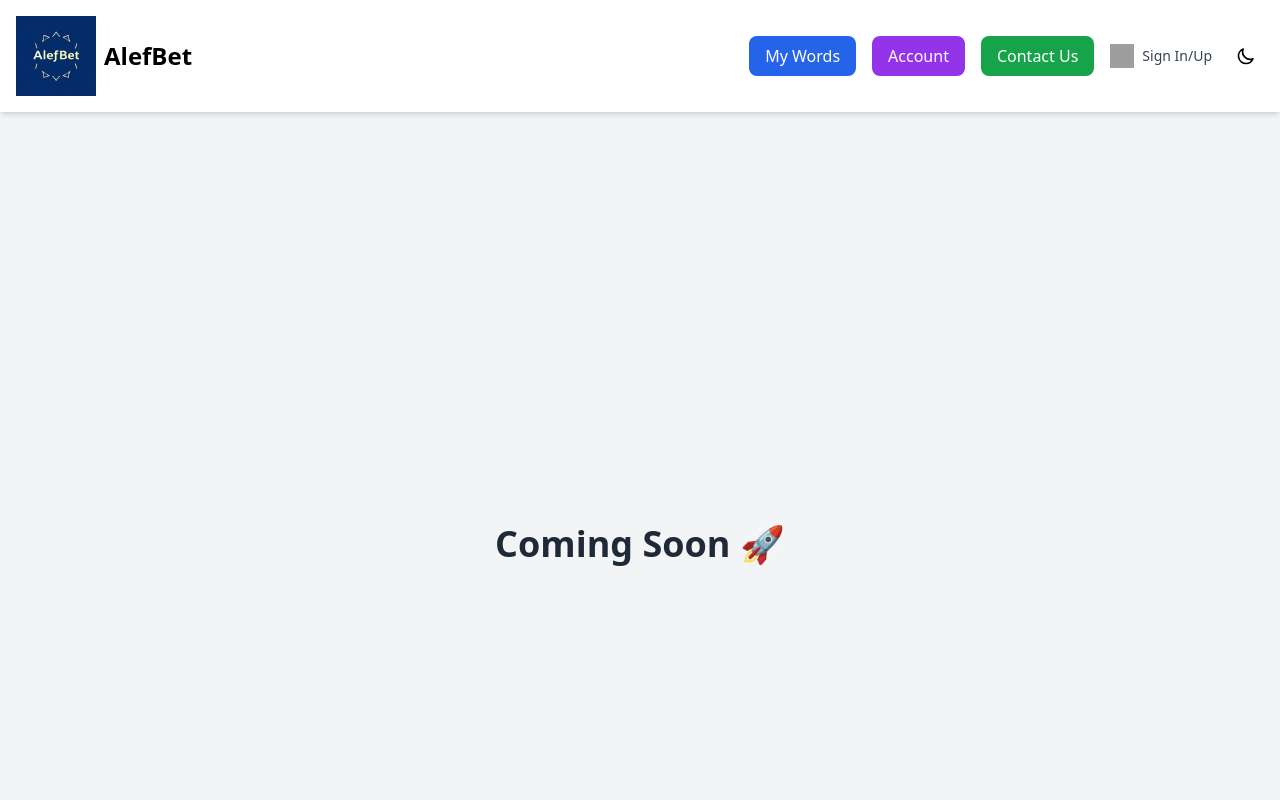
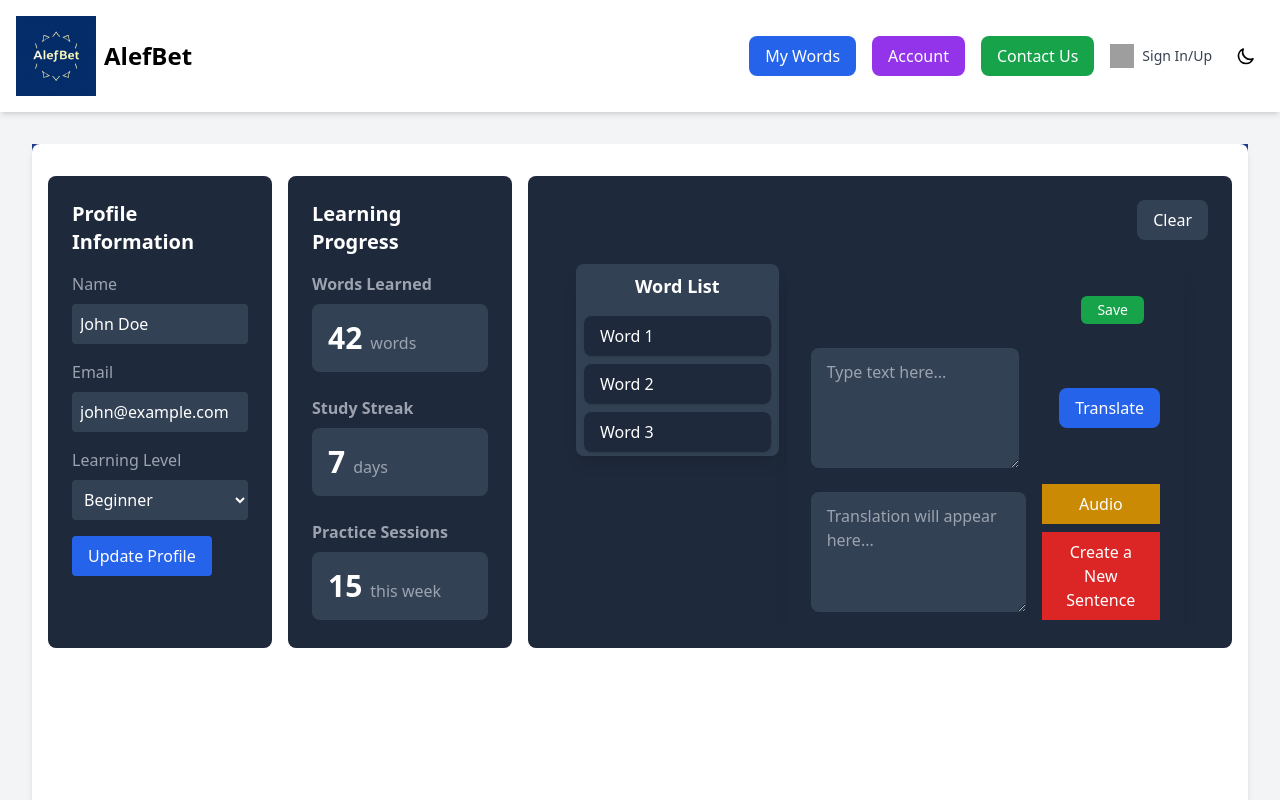
Before and after one commit to kfiros94/WebDevelopment_G15, a Next.js app in the folder WebG15_Nextjs/: page /account in a window 1280 px wide. Shown: the top 800 px of the page. Built offline with nearby package versions, Linux system fonts and the light colour scheme; no server answers; grey boxes are pictures that could not be loaded.

Commit message:
create Account page

```diff
--- a/WebG15_Nextjs/src/app/account/page.jsx
+++ b/WebG15_Nextjs/src/app/account/page.jsx
@@ -1,13 +1,58 @@
 'use client';
 
-const AccountPage = () => {
+import React, { useState, useRef, useEffect } from 'react';
+import Image from 'next/image'; // Next.js optimized image component
+import Navbar from '../../components/Navbar';
+import AccountMainTab from '../../components/AccountMainTab';
+import LearningStatistics from '../../components/LearningStatistics';
+import ProfileInformation from '../../components/ProfileInformation';
+
+const Account = () => {
+  const [punctuations, setPunctuations] = useState([]);
+  const [isVisible, setIsVisible] = useState(false); // Track if Featured Content is visible
+  const featuredRef = useRef(null); // Ref for Featured Content Section
+
+  const handleWordSelection = (punctuatedForms) => {
+    setPunctuations(punctuatedForms);
+  };
+
+  const clearPunctuationList = () => {
+    setPunctuations([]);
+  };
+
+  // Observe when the Featured Content Section comes into view
+  useEffect(() => {
+    if (!featuredRef.current) return; // Add a null check for the ref
+
+    const observer = new IntersectionObserver(
+      ([entry]) => {
+        if (entry.isIntersecting) {
+          setIsVisible(true); // Set visible when in view
+        }
+      },
+      { threshold: 0.1 } // Trigger when 10% of the section is visible
+    );
+
+    observer.observe(featuredRef.current);
+
+    return () => {
+      if (featuredRef.current) {
+        observer.unobserve(featuredRef.current); // Ensure featuredRef.current is not null
+      }
+    };
+  }, [featuredRef]); // Add featuredRef as a dependency
+
   return (
-    <div className="h-screen flex items-center justify-center bg-gray-100 dark:bg-slate-900">
-      <h1 className="text-4xl font-bold text-gray-800 dark:text-white">
-        Coming Soon 🚀
-      </h1>
+    <div className="h-screen bg-gradient-to-b from-blue-900 to-slate-800 dark:from-gray-900 dark:to-black flex flex-col text-white dark:text-gray-300">
+      <main id="the-main" className="flex-1 container mx-auto px-4 py-8 bg-white dark:bg-gray-800 rounded-lg shadow-md">
+        <div id="row1" className="grid grid-cols-5 gap-4">
+          <ProfileInformation />
+          <LearningStatistics />
+          <AccountMainTab />
+        </div>
+      </main>
     </div>
   );
 };
 
-export default AccountPage;
+export default Account;
--- a/WebG15_Nextjs/src/components/AccountMainTab.jsx
+++ b/WebG15_Nextjs/src/components/AccountMainTab.jsx
@@ -44,37 +44,48 @@ const AccountMainTab = () => {
   }, []);
 
   return (
-    <div className="col-span-3 bg-slate-800 rounded-lg p-6">
+    <div className="col-span-3 bg-slate-800 dark:bg-gray-900 rounded-lg p-6 transition-all duration-300">
       <div className="flex justify-end">
-        <button id="clear-btn" className="flex justify-end px-4 py-2 rounded-lg font-medium bg-slate-700 hover:bg-blue-700">
+        <button id="clear-btn" className="flex justify-end px-4 py-2 rounded-lg font-medium bg-slate-700 dark:bg-gray-800 hover:bg-blue-700 dark:hover:bg-blue-800 transition-all duration-300">
           Clear
         </button>
       </div>
       <div id="main-wrapper" className="scrollable-section max-h-96 overflow-y-auto p-6 flex flex-col gap-4">
         <div id="content-container" className="flex gap-2 template-container">
-          <div className="bg-slate-700 rounded-lg p-2 shadow-lg overflow-y-auto w-2/6 h-48">
-            <h4 className="text-lg font-bold mb-4 text-center">Word List</h4>
+          <div className="bg-slate-700 dark:bg-gray-800 rounded-lg p-2 shadow-lg overflow-y-auto w-2/6 h-48 transition-all duration-300">
+            <h4 className="text-lg font-bold mb-4 text-white dark:text-gray-200 text-center transition-all duration-300">
+              Word List
+            </h4>
             <ul className="space-y-2">
-              <li className="px-4 py-2 bg-slate-800 rounded-lg shadow">Word 1</li>
-              <li className="px-4 py-2 bg-slate-800 rounded-lg shadow">Word 2</li>
-              <li className="px-4 py-2 bg-slate-800 rounded-lg shadow">Word 3</li>
-              <li className="px-4 py-2 bg-slate-800 rounded-lg shadow">Word 4</li>
+              {['Word 1', 'Word 2', 'Word 3', 'Word 4'].map((word, index) => (
+                <li key={index} className="px-4 py-2 bg-slate-800 dark:bg-gray-900 rounded-lg shadow text-white dark:text-gray-300 transition-all duration-300">
+                  {word}
+                </li>
+              ))}
             </ul>
           </div>
-          <div id="tabWords" className="bg-slate-800 rounded-lg p-6 shadow-lg flex-1">
+          <div id="tabWords" className="bg-slate-800 dark:bg-gray-900 rounded-lg p-6 shadow-lg flex-1 transition-all duration-300">
             <div className="flex flex-col gap-4">
               <span className="flex justify-end px-4 py-2">
-                <button className="px-4 py-1 text-sm rounded-md font-medium bg-green-600 hover:bg-green-700">Save</button>
+                <button className="px-4 py-1 text-sm rounded-md font-medium bg-green-600 dark:bg-green-700 hover:bg-green-700 dark:hover:bg-green-800 transition-all duration-300">
+                  Save
+                </button>
               </span>
               <div className="flex items-center gap-10">
-                <textarea id="input-english" placeholder="Type text here..." className="w-full px-4 py-3 rounded-lg bg-slate-700 text-white" rows="4"></textarea>
-                <button id="translate-btn" className="px-4 py-2 rounded-lg bg-blue-600 hover:bg-blue-700">Translate</button>
+                <textarea id="input-english" placeholder="Type text here..." className="w-full px-4 py-3 rounded-lg bg-slate-700 dark:bg-gray-800 text-white dark:text-gray-300 transition-all duration-300" rows="4"></textarea>
+                <button id="translate-btn" className="px-4 py-2 rounded-lg bg-blue-600 dark:bg-blue-700 hover:bg-blue-700 dark:hover:bg-blue-800 transition-all duration-300">
+                  Translate
+                </button>
               </div>
               <div className="flex items-center gap-4">
-                <textarea id="output-hebrew" placeholder="Translation will appear here..." className="w-full px-4 py-3 rounded-lg bg-slate-700 text-white" rows="4" readOnly></textarea>
+                <textarea id="output-hebrew" placeholder="Translation will appear here..." className="w-full px-4 py-3 rounded-lg bg-slate-700 dark:bg-gray-800 text-white dark:text-gray-300 transition-all duration-300" rows="4" readOnly></textarea>
                 <div className="flex flex-col gap-2">
-                  <button className="px-4 py-2 bg-yellow-600 hover:bg-yellow-700">Audio</button>
-                  <button className="px-4 py-2 bg-red-600 hover:bg-red-700 duplicate-btn">Create a New Sentence</button>
+                  <button className="px-4 py-2 bg-yellow-600 dark:bg-yellow-700 hover:bg-yellow-700 dark:hover:bg-yellow-800 transition-all duration-300">
+                    Audio
+                  </button>
+                  <button className="px-4 py-2 bg-red-600 dark:bg-red-700 hover:bg-red-700 dark:hover:bg-red-800 duplicate-btn transition-all duration-300">
+                    Create a New Sentence
+                  </button>
                 </div>
               </div>
             </div>
--- a/WebG15_Nextjs/src/components/LearningStatistics.jsx
+++ b/WebG15_Nextjs/src/components/LearningStatistics.jsx
@@ -5,28 +5,48 @@ import React from 'react';
 
 const LearningStatistics = () => {
   return (
-    <div className="col-span-1 bg-slate-800 rounded-lg p-6">
-      <h2 className="text-xl font-bold mb-4">Learning Progress</h2>
+    <div className="col-span-1 bg-slate-800 dark:bg-gray-900 rounded-lg p-6 transition-all duration-300">
+      <h2 className="text-xl font-bold mb-4 text-white dark:text-gray-200 transition-all duration-300">
+        Learning Progress
+      </h2>
       <div className="space-y-6">
         <div>
-          <h3 className="font-bold mb-2">Words Learned</h3>
-          <div className="bg-slate-700 rounded-lg p-4">
-            <span className="text-3xl font-bold">42</span>
-            <span className="text-gray-400 ml-2">words</span>
+          <h3 className="font-bold mb-2 text-gray-400 dark:text-gray-300 transition-all duration-300">
+            Words Learned
+          </h3>
+          <div className="bg-slate-700 dark:bg-gray-800 rounded-lg p-4 transition-all duration-300">
+            <span className="text-3xl font-bold text-white dark:text-gray-200 transition-all duration-300">
+              42
+            </span>
+            <span className="text-gray-400 dark:text-gray-300 ml-2 transition-all duration-300">
+              words
+            </span>
           </div>
         </div>
         <div>
-          <h3 className="font-bold mb-2">Study Streak</h3>
-          <div className="bg-slate-700 rounded-lg p-4">
-            <span className="text-3xl font-bold">7</span>
-            <span className="text-gray-400 ml-2">days</span>
+          <h3 className="font-bold mb-2 text-gray-400 dark:text-gray-300 transition-all duration-300">
+            Study Streak
+          </h3>
+          <div className="bg-slate-700 dark:bg-gray-800 rounded-lg p-4 transition-all duration-300">
+            <span className="text-3xl font-bold text-white dark:text-gray-200 transition-all duration-300">
+              7
+            </span>
+            <span className="text-gray-400 dark:text-gray-300 ml-2 transition-all duration-300">
+              days
+            </span>
           </div>
         </div>
         <div>
-          <h3 className="font-bold mb-2">Practice Sessions</h3>
-          <div className="bg-slate-700 rounded-lg p-4">
-            <span className="text-3xl font-bold">15</span>
-            <span className="text-gray-400 ml-2">this week</span>
+          <h3 className="font-bold mb-2 text-gray-400 dark:text-gray-300 transition-all duration-300">
+            Practice Sessions
+          </h3>
+          <div className="bg-slate-700 dark:bg-gray-800 rounded-lg p-4 transition-all duration-300">
+            <span className="text-3xl font-bold text-white dark:text-gray-200 transition-all duration-300">
+              15
+            </span>
+            <span className="text-gray-400 dark:text-gray-300 ml-2 transition-all duration-300">
+              this week
+            </span>
           </div>
         </div>
       </div>
--- a/WebG15_Nextjs/src/components/ProfileInformation.jsx
+++ b/WebG15_Nextjs/src/components/ProfileInformation.jsx
@@ -16,43 +16,53 @@ const ProfileInformation = () => {
   };
 
   return (
-    <div className="col-span-1 bg-slate-800 rounded-lg p-6">
-      <h2 className="text-xl font-bold mb-4">Profile Information</h2>
+    <div className="col-span-1 bg-slate-800 dark:bg-gray-900 rounded-lg p-6 transition-all duration-300">
+      <h2 className="text-xl font-bold mb-4 text-white dark:text-gray-200 transition-all duration-300">
+        Profile Information
+      </h2>
       <form className="space-y-4">
         <div>
-          <label className="block mb-2">Name</label>
+          <label className="block mb-2 text-gray-400 dark:text-gray-300 transition-all duration-300">
+            Name
+          </label>
           <input
             type="text"
             name="name"
             value={profile.name}
             onChange={handleChange}
-            className="w-full p-2 rounded bg-slate-700"
+            className="w-full p-2 rounded bg-slate-700 dark:bg-gray-800 text-white dark:text-gray-300 focus:ring-2 focus:ring-blue-500 transition-all duration-300"
           />
         </div>
         <div>
-          <label className="block mb-2">Email</label>
+          <label className="block mb-2 text-gray-400 dark:text-gray-300 transition-all duration-300">
+            Email
+          </label>
           <input
             type="email"
             name="email"
             value={profile.email}
             onChange={handleChange}
-            className="w-full p-2 rounded bg-slate-700"
+            className="w-full p-2 rounded bg-slate-700 dark:bg-gray-800 text-white dark:text-gray-300 focus:ring-2 focus:ring-blue-500 transition-all duration-300"
           />
         </div>
         <div>
-          <label className="block mb-2">Learning Level</label>
+          <label className="block mb-2 text-gray-400 dark:text-gray-300 transition-all duration-300">
+            Learning Level
+          </label>
           <select
             name="level"
             value={profile.level}
             onChange={handleChange}
-            className="w-full p-2 rounded bg-slate-700"
+            className="w-full p-2 rounded bg-slate-700 dark:bg-gray-800 text-white dark:text-gray-300 focus:ring-2 focus:ring-blue-500 transition-all duration-300"
           >
-            <option>Beginner</option>
-            <option>Intermediate</option>
-            <option>Advanced</option>
+            <option className="text-black dark:text-gray-300">Beginner</option>
+            <option className="text-black dark:text-gray-300">Intermediate</option>
+            <option className="text-black dark:text-gray-300">Advanced</option>
           </select>
         </div>
-        <button className="bg-blue-600 px-4 py-2 rounded hover:bg-blue-700">Update Profile</button>
+        <button className="bg-blue-600 dark:bg-blue-700 px-4 py-2 rounded text-white hover:bg-blue-700 dark:hover:bg-blue-800 transition-all duration-300">
+          Update Profile
+        </button>
       </form>
     </div>
   );
--- a/WebG15_Nextjs/src/components/Translate.jsx
+++ b/WebG15_Nextjs/src/components/Translate.jsx
@@ -1,13 +1,14 @@
-'use client'; // Ensure this is a client-side component in Next.js
+'use client';
 
 import { useState } from 'react';
-import { translateText } from '../utils/translationApi'; // Import the centralized translation API function
+import { translateText } from '../utils/translationApi';
 
 const Translate = ({ onWordSelection, onClear }) => {
   const [englishInput, setEnglishInput] = useState('');
   const [translation, setTranslation] = useState('');
   const [loading, setLoading] = useState(false);
   const [selectedWord, setSelectedWord] = useState('');
+  const [showGenerateButton, setShowGenerateButton] = useState(false);
 
   const handleTranslate = async () => {
     if (!englishInput.trim()) {
@@ -16,32 +17,64 @@ const Translate = ({ onWordSelection, onClear }) => {
     }
 
     setLoading(true);
-    const translatedText = await translateText(englishInput); // Use the centralized API
+    try {
+      const translatedText = await translateText(englishInput);
       setTranslation(translatedText);
+      setShowGenerateButton(true);
+    } catch (error) {
+      console.error("Translation error:", error);
+      setTranslation("An error occurred during translation.");
+    } finally {
       setLoading(false);
+    }
   };
 
   const handleClear = () => {
-    setEnglishInput(''); // Clear the input field
-    setTranslation(''); // Clear the translation
-    setSelectedWord(''); // Clear the selected word
-    if (onClear) onClear(); // Notify parent to clear punctuations if onClear is provided
+    setEnglishInput('');
+    setTranslation('');
+    setSelectedWord('');
+    setShowGenerateButton(false);
+    if (onClear) onClear();
   };
 
   const handleWordClick = (word) => {
-    setSelectedWord(word); // Set the selected word
-    if (onWordSelection) onWordSelection([{ word, meaning: `Meaning of ${word}` }]); // Send to parent
+    setSelectedWord(word);
+    if (onWordSelection) onWordSelection([{ word, meaning: `Meaning of ${word}` }]);
   };
 
   const handlePlayPronunciation = () => {
     if (typeof window !== 'undefined' && 'speechSynthesis' in window) {
       const utterance = new SpeechSynthesisUtterance(translation);
-      utterance.lang = 'he-IL'; // Hebrew language
-      utterance.rate = 0.8; // Adjust the rate for clarity
+      utterance.lang = 'he-IL';
+      utterance.rate = 0.8;
       speechSynthesis.speak(utterance);
     } else {
       alert('Speech synthesis is not supported in your browser.');
     }
+  };
+
+  const handleSave = () => {
+    if (!translation) {
+      alert('Please translate a sentence first!');
+      return;
+    }
+    console.log('Saved translation:', translation); // Replace with actual save logic
+    // Example using localStorage:
+    // localStorage.setItem('savedTranslation', translation);
+  };
+
+  const handleGenerateNewSentence = async () => {
+      if (!translation) {
+        alert('Please translate a sentence first!');
+        return;
+      }
+      setEnglishInput(''); // Clear input field for new sentence
+      setTranslation(''); // Clear previous translation
+      setSelectedWord(''); // Clear selected word
+      setShowGenerateButton(false); // Hide button after generation
+      // Example placeholder - Replace with actual API call
+      const newSentence = "This is a new sentence to translate.";
+      setEnglishInput(newSentence);
   };
 
   return (
@@ -78,9 +111,7 @@ const Translate = ({ onWordSelection, onClear }) => {
             <span
               key={index}
               onClick={() => handleWordClick(word)}
-              className={`cursor-pointer px-1 rounded-md hover:text-blue-600 ${
-                word === selectedWord ? 'bg-yellow-200 dark:bg-yellow-600' : ''
-              }`}
+              className={`cursor-pointer px-1 rounded-md hover:text-blue-600 ${word === selectedWord ? 'bg-yellow-200 dark:bg-yellow-600' : ''}`}
             >
               {word}{' '}
             </span>
@@ -88,14 +119,32 @@ const Translate = ({ onWordSelection, onClear }) => {
         </div>
       )}
 
+      <div className="flex gap-4 mt-4">
         {translation && (
           <button
             onClick={handlePlayPronunciation}
-          className="mt-4 px-6 py-3 bg-green-600 text-white rounded-lg hover:bg-green-700 transition-all duration-300 transform hover:scale-105 shadow-md hover:shadow-lg active:scale-95"
+            className="px-6 py-3 bg-green-600 text-white rounded-lg hover:bg-green-700 transition-all duration-300 transform hover:scale-105 shadow-md hover:shadow-lg active:scale-95"
           >
             Play Pronunciation
           </button>
         )}
+        {translation && (
+          <button
+            onClick={handleSave}
+            className="px-6 py-3 bg-yellow-500 text-white rounded-lg hover:bg-yellow-600 transition-all duration-300 transform hover:scale-105 shadow-md hover:shadow-lg active:scale-95"
+          >
+            Save
+          </button>
+        )}
+        {showGenerateButton && (
+          <button
+            onClick={handleGenerateNewSentence}
+            className="px-6 py-3 bg-purple-600 text-white rounded-lg hover:bg-purple-700 transition-all duration-300 transform hover:scale-105 shadow-md hover:shadow-lg active:scale-95"
+          >
+            Generate a new sentence
+          </button>
+        )}
+      </div>
     </div>
   );
 };
--- a/WebG15_Nextjs/src/utils/translationApi.js
+++ b/WebG15_Nextjs/src/utils/translationApi.js
@@ -1,6 +1,6 @@
 export const translateText = async (text, target = 'he') => {
   // Direct API Key usage
-  const apiKey = 'XXXXXXXXXXXXXXXXXXXX';//DONT PUSH TO GITHUB
+  const apiKey = 'AIzaSyCKGeSBMG_wrhS0aCm-zoGdV3sp4uMipAY';//DONT PUSH TO GITHUB
 
   if (!apiKey) {
     console.error("API Key is missing. Please provide a valid API Key.");
```
Lines whose indentation alone changed are shown as unchanged.
